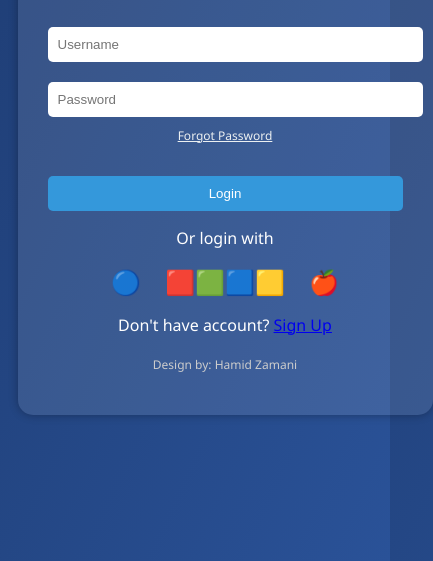
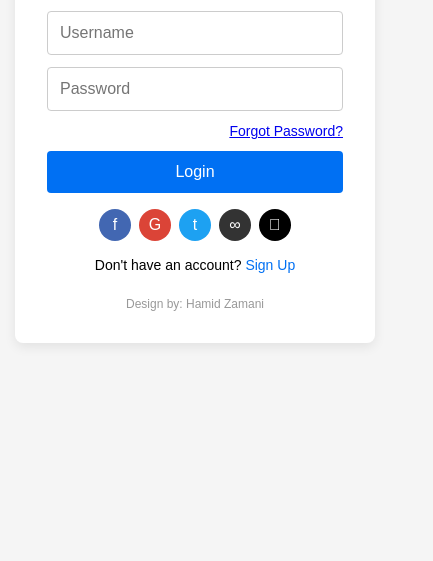
Before and after one commit to hmidzamani/Grafana_Dashboard, a website: page public/index.html in a window 390 px wide. Shown: the part 283-844 px from the top of the page, 433 px wide, since content can reach past the window. Drawn offline with Linux system fonts and the light colour scheme.

Commit message:
Wire login form to Express and add responsive styling

```diff
--- a/public/index.html
+++ b/public/index.html
@@ -1,32 +1,115 @@
 <!DOCTYPE html>
 <html lang="en">
 <head>
-  <meta name="viewport" content="width=device-width, initial-scale=1.0">
+  <meta charset="UTF-8" />
+  <meta name="viewport" content="width=device-width, initial-scale=1.0"/>
   <title>ZarrinRoya Login</title>
-  <link rel="stylesheet" href="style.css">
+  <style>
+    * { box-sizing: border-box; margin: 0; padding: 0 }
+    body {
+      display: flex;
+      min-height: 100vh;
+      font-family: sans-serif;
+      background: #f5f5f5;
+      align-items: center;
+      justify-content: center;
+    }
+    .login-container {
+      background: #fff;
+      padding: 2rem;
+      border-radius: 8px;
+      box-shadow: 0 4px 12px rgba(0,0,0,0.08);
+      width: 100%;
+      max-width: 360px;
+    }
+    h1 {
+      margin-bottom: 1rem;
+      font-size: 1.5rem;
+      text-align: center;
+      color: #333;
+    }
+    form {
+      display: flex;
+      flex-direction: column;
+      gap: 0.75rem;
+    }
+    input[type="text"],
+    input[type="password"] {
+      padding: 0.75rem;
+      border: 1px solid #ccc;
+      border-radius: 4px;
+      font-size: 1rem;
+    }
+    button.login-btn {
+      padding: 0.75rem;
+      background: #0070f3;
+      color: #fff;
+      border: none;
+      border-radius: 4px;
+      font-size: 1rem;
+      cursor: pointer;
+    }
+    .forgot {
+      text-align: right;
+      font-size: 0.875rem;
+    }
+    .social {
+      display: flex;
+      justify-content: center;
+      gap: 0.5rem;
+      margin: 1rem 0;
+    }
+    .social button {
+      width: 2rem;
+      height: 2rem;
+      border: none;
+      border-radius: 50%;
+      cursor: pointer;
+      font-size: 1rem;
+      line-height: 2rem;
+    }
+    .signup {
+      text-align: center;
+      font-size: 0.875rem;
+    }
+    .signup a {
+      color: #0070f3;
+      text-decoration: none;
+    }
+    .footer {
+      margin-top: 1.5rem;
+      text-align: center;
+      font-size: 0.75rem;
+      color: #999;
+    }
+  </style>
 </head>
-<body class="login-page">
-  <div class="mobile-frame">
-    <div class="login-container">
-      <h1>Hello!</h1>
-      <h2>Welcome to ZarrinRoya</h2>
+<body>
+  <div class="login-container">
+    <h1>Welcome to ZarrinRoya</h1>
+    <form action="/login" method="post">
+      <input type="text" name="username" placeholder="Username" required />
+      <input type="password" name="password" placeholder="Password" required />
+      <div class="forgot">
+        <a href="#">Forgot Password?</a>
+      </div>
+      <button type="submit" class="login-btn">Login</button>
+    </form>
 
-      <form action="/login" method="POST">
-        <input type="text" name="username" placeholder="Username" required><br>
-        <input type="password" name="password" placeholder="Password" required><br>
-        <a href="#" class="forgot">Forgot Password</a><br>
-        <button type="submit">Login</button>
-      </form>
+    <div class="social">
+      <button title="Login with Facebook" style="background:#4267B2;color:#fff">f</button>
+      <button title="Login with Google" style="background:#DB4437;color:#fff">G</button>
+      <button title="Login with Twitter" style="background:#1DA1F2;color:#fff">t</button>
+      <button title="Login with GitHub" style="background:#333;color:#fff">∞</button>
+      <button title="Login with Apple" style="background:#000;color:#fff"></button>
+    </div>
 
-      <p>Or login with</p>
-      <div class="social-icons">
-        <span>🔵</span>
-        <span>🟥🟩🟦🟨</span>
-        <span>🍎</span>
-      </div>
+    <div class="signup">
+      Don't have an account? <a href="#">Sign Up</a>
+    </div>
 
-      <p>Don't have account? <a href="#">Sign Up</a></p>
-      <p class="credit">Design by: Hamid Zamani</p>
+    <div class="footer">
+      Design by: Hamid Zamani
     </div>
   </div>
 </body>
```
